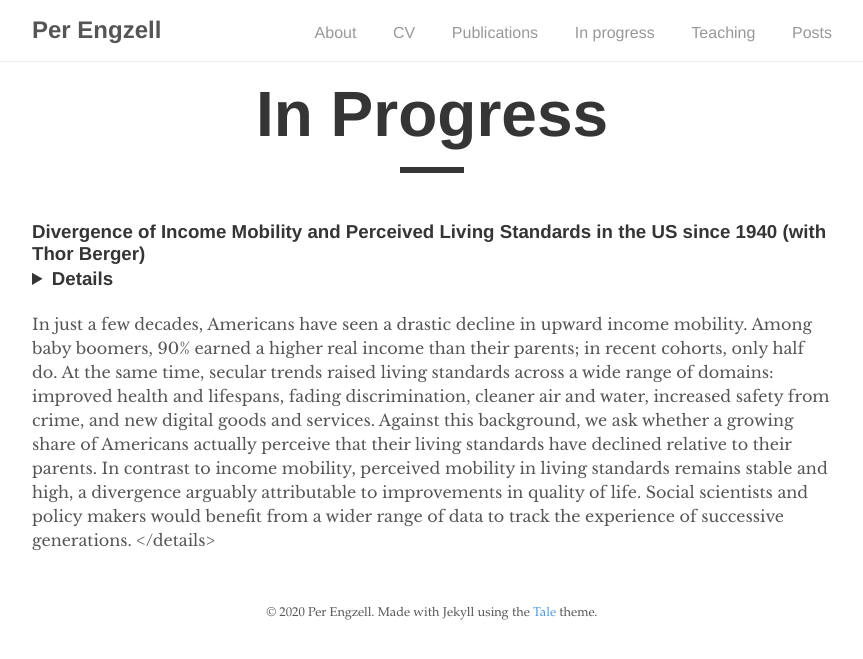
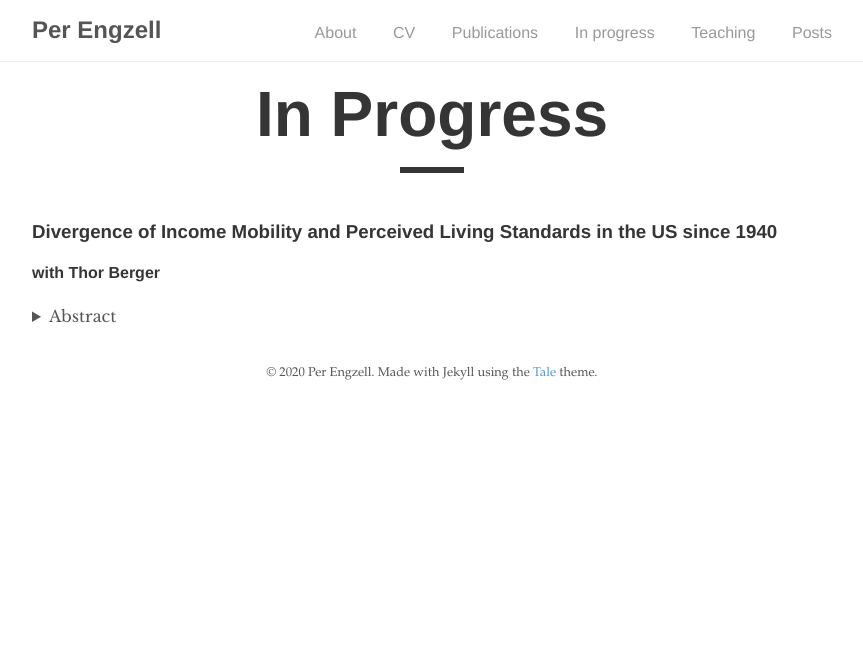
Before and after one commit to pengzell/pengzell.github.io, a Jekyll site: the page built from _pages/inprogress.md, in a window 1280 px wide. Shown: the top 659 px of the page, without its empty margins (208-1071 px from the left). Built offline with Jekyll 4.4.1, drawn with Linux system fonts in a browser that asks for light colours; some of the changed lines change nothing that is shown.

Commit message:
Update inprogress.md

```diff
--- a/_pages/inprogress.md
+++ b/_pages/inprogress.md
@@ -4,6 +4,9 @@
 author: "Per Engzell"
 permalink: /inprogress/
 ---
-### Divergence of Income Mobility and Perceived Living Standards in the US since 1940 (with Thor Berger) <details><summary>Abstract</summary>
+### Divergence of Income Mobility and Perceived Living Standards in the US since 1940
+#### with Thor Berger
+<details>
+<summary>Abstract</summary>
 In just a few decades, Americans have seen a drastic decline in upward income mobility. Among baby boomers, 90% earned a higher real income than their parents; in recent cohorts, only half do. At the same time, secular trends raised living standards across a wide range of domains: improved health and lifespans, fading discrimination, cleaner air and water, increased safety from crime, and new digital goods and services. Against this background, we ask whether a growing share of Americans actually perceive that their living standards have declined relative to their parents. In contrast to income mobility, perceived mobility in  living standards remains stable and high, a divergence arguably attributable to improvements in quality of life. Social scientists and policy makers would benefit from a wider range of data to track the experience of successive generations.
 </details>
```
